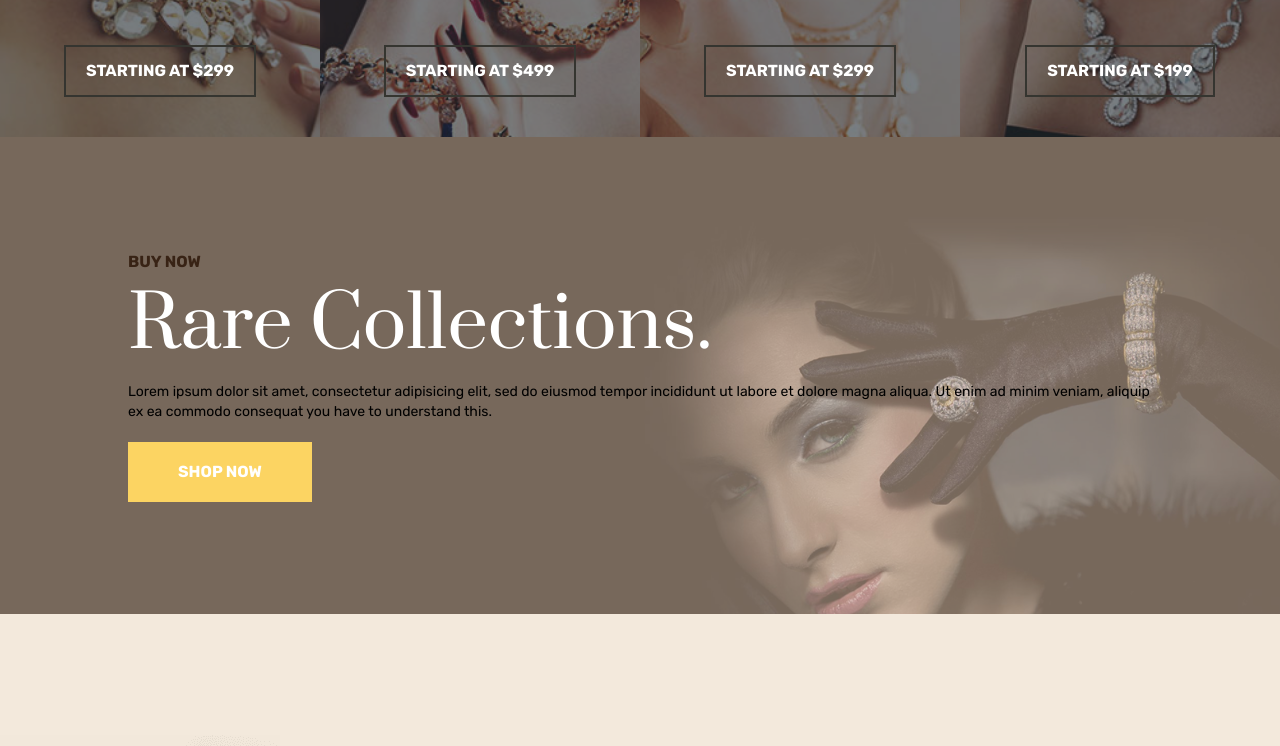
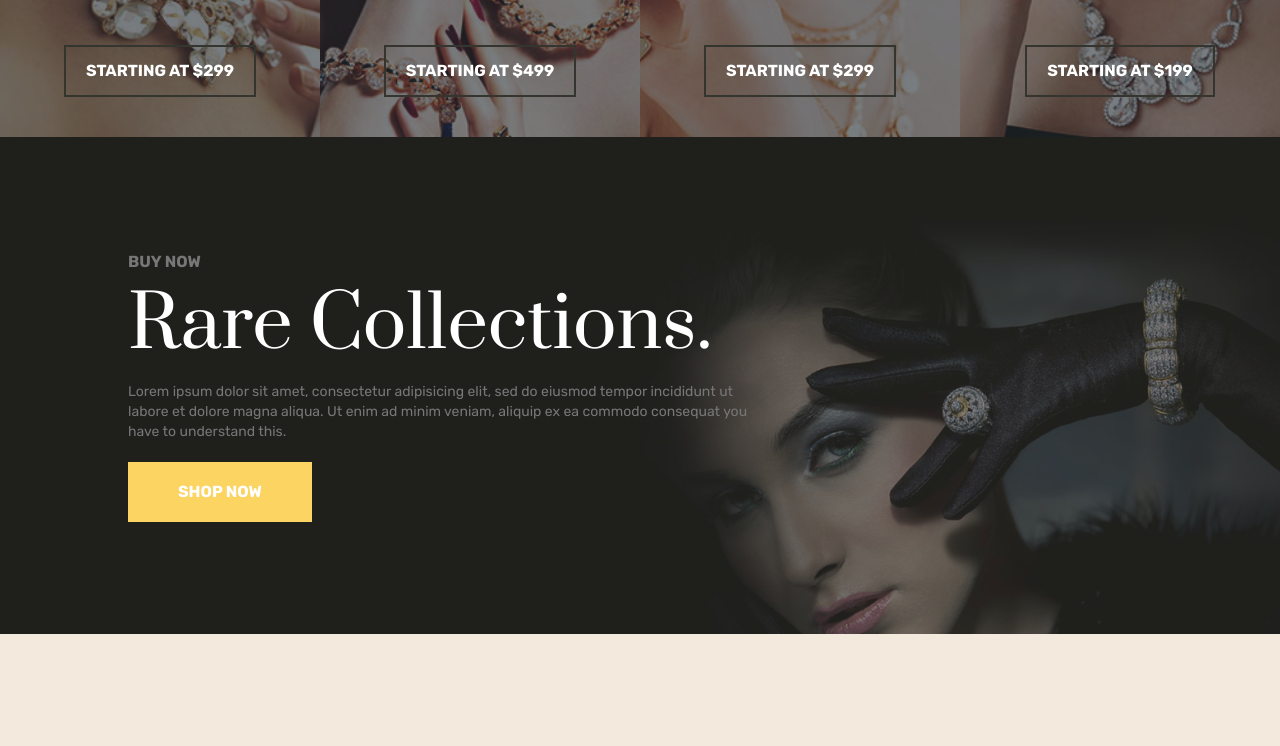
Before and after one commit to Metax7/Abov-Laramiss, a React (Vite) app: page / in a window 1280 px wide. Shown: the part 3060-3806 px from the top of the page. Built offline with nearby package versions, Linux system fonts and the light colour scheme.

Commit message:
background fix

```diff
--- a/src/components/HomeBlockText.jsx
+++ b/src/components/HomeBlockText.jsx
@@ -5,7 +5,7 @@ const HomeBlockText = ({ title, subTitle, desc, button, descStyle }) => {
     <>
       <div className="space-y-5 ">
         <div>
-          <span className="font-bold text-main-light-dark-choco dark:text-[#777] font-rubik">
+          <span className="font-bold text-[#777] font-rubik">
             {subTitle}
           </span>
           <h2 className="font-prata text-4xl sm:text-5xl lg:text-7xl text-white mt-4">
@@ -13,7 +13,7 @@ const HomeBlockText = ({ title, subTitle, desc, button, descStyle }) => {
           </h2>
         </div>
         <p
-          className={`${descStyle} font-rubik dark:text-[#777] text-sm`}
+          className={`${descStyle} font-rubik text-[#777] text-sm`}
         >
           {desc}
         </p>
--- a/src/pages/home/HomeRareCollections.jsx
+++ b/src/pages/home/HomeRareCollections.jsx
@@ -3,12 +3,13 @@ import HomeBlockText from "../../components/HomeBlockText";
 
 const HomeRareCollections = () => {
   return (
-    <div className="w-full py-28 bg-rare bg-no-repeat bg-cover bg-center relative z-10 overflow-hidden after:absolute after:left-0 after:top-0 after:w-full after:h-full after:bg-main-light-choco dark:after:bg-main-gray after:-z-10 after:opacity-60">
+    <div className="w-full py-28 bg-rare bg-no-repeat bg-cover bg-center relative z-10 overflow-hidden after:absolute after:left-0 after:top-0 after:w-full after:h-full after:bg-main-gray after:-z-10 after:opacity-60">
       <div className="max-w-screen-lg mx-auto px-7 sm:px-20 xl:px-0">
         <HomeBlockText
           title="Rare Collections."
           subTitle="BUY NOW"
           desc="Lorem ipsum dolor sit amet, consectetur adipisicing elit, sed do eiusmod tempor incididunt ut labore et dolore magna aliqua. Ut enim ad minim veniam, aliquip ex ea commodo consequat you have to understand this."
+          descStyle="lg:pr-96"
           button="SHOP NOW"
         />
       </div>
```
